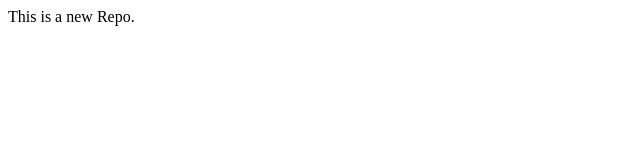
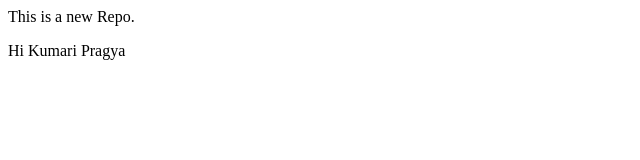
Before and after one commit to Anika2633/localrepo, a plain HTML site: page index.html in a window 1280 px wide. Shown: the whole page, without its empty margins (0-640 px from the left). Drawn offline with Linux system fonts and the light colour scheme.

Commit message:
Add new feature

```diff
--- a/index.html
+++ b/index.html
@@ -1 +1,2 @@
 <p>This is a new Repo.</p>
+<p>Hi Kumari Pragya</p>
```
